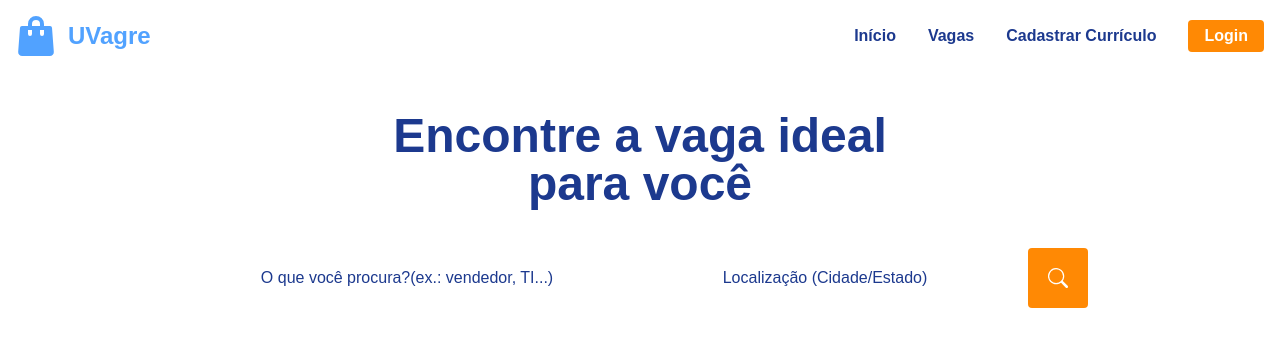
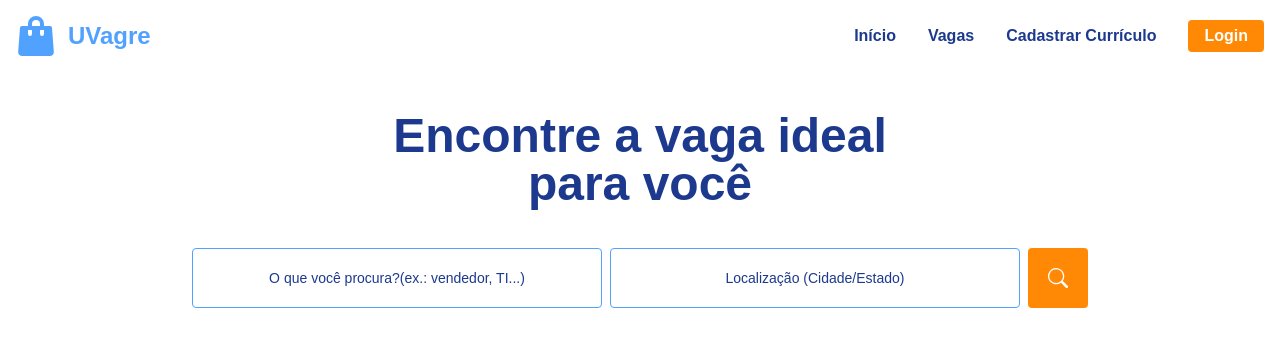
Before and after one commit to paulophsj/conecta-vagas, a Next.js app: page / in a window 1280 px wide. Shown: the top 346 px of the page. Built offline with nearby package versions, Linux system fonts and the light colour scheme.

Commit message:
Ajustando fundo escuro e input

```diff
--- a/components/static/Header.jsx
+++ b/components/static/Header.jsx
@@ -45,10 +45,14 @@ export default function Header() {
                     </ul>
                 </div>
 
+                {
+                    //Modal ao abrir o menu hamburguer
+                    openModal && (
+                        <span onClick={() => setOpenModal(false)} className="fixed z-40 w-full h-full top-0 left-0 bg-gray-900 opacity-50"></span>
+                    )
+                }
 
                 <div id="drawer-navigation" className={`fixed md:hidden lg:hidden top-0 left-0 z-50 h-screen p-4 overflow-y-auto transition-transform bg-white w-64 dark:bg-gray-800 ${openModal ? "transform-none" : "-translate-x-full"}`} tabindex="-1" aria-labelledby="drawer-navigation-label" aria-modal={openModal} role={openModal ? 'dialog' : ''} aria-hidden={openModal ? '' : false}>
-                    <span onClick={() => setOpenModal(false)} className="fixed z-40 w-full h-full top-0 left-0 bg-gray-900 opacity-50"></span>
-                    <div className="top-0 left-0 fixed z-50 w-64 bg-white h-full p-4">
                     <h5 id="drawer-navigation-label" className="text-base font-semibold text-gray-500 uppercase dark:text-gray-400">Menu</h5>
                     <button onClick={(e) => setOpenModal(false)} type="button" data-drawer-hide="drawer-navigation" aria-controls="drawer-navigation" className="text-gray-400 bg-transparent hover:bg-gray-200 hover:text-red-500 hover:cursor-pointer rounded-lg text-sm w-8 h-8 absolute top-2.5 end-2.5 inline-flex items-center justify-center dark:hover:bg-gray-600 dark:hover:text-white">
                         <svg className="w-3 h-3" aria-hidden="true" xmlns="http://www.w3.org/2000/svg" fill="none" viewBox="0 0 14 14">
@@ -119,8 +123,6 @@ export default function Header() {
                         </ul>
                     </div>
                 </div>
-
-                </div>
             </div>
         </nav>
 
--- a/pages/index.jsx
+++ b/pages/index.jsx
@@ -5,9 +5,9 @@ export default function index() {
                 <h1 className="text-center text-5xl max-lg:text-4xl text-blue-900 font-bold">Encontre a vaga ideal <br/> para você</h1>
                 <form action="" className="w-4xl flex justify-center gap-2 max-sm:flex-col max-sm:w-full max-lg:w-full">
                     <div className="w-full flex gap-2">
-                        <input type="text" className="w-full max-sm:h-10 placeholder:text-blue-900 pl-5 max-sm:pl-3 focus:outline-1 focus:outline-blue-400 rounded-sm placeholder:text-center h-full" placeholder="O que você procura?(ex.: vendedor, TI...)" />
-                        <input type="text" className="max-sm:hidden w-full max-sm:h-10 placeholder:text-blue-900 pl-5 focus:outline-1 focus:outline-blue-400 rounded-sm placeholder:text-center h-full" placeholder="Localização (Cidade/Estado)"/>
-                        <button title="Inserir localidade" className="hidden bg-blue-400 w-15 max-sm:flex justify-center items-center rounded-sm hover:bg-blue-500 cursor-pointer">
+                        <input type="text" className="border-1 border-blue-400 placeholder:text-sm w-full max-sm:h-10 placeholder:text-blue-900 p-2 max-sm:pl-3 focus:outline-1 focus:outline-blue-400 rounded-sm placeholder:text-center h-full" placeholder="O que você procura?(ex.: vendedor, TI...)" />
+                        <input type="text" className="max-sm:hidden border-1 border-blue-400 placeholder:text-sm w-full max-sm:h-10 placeholder:text-blue-900 p-2 focus:outline-1 focus:outline-blue-400 rounded-sm placeholder:text-center h-full" placeholder="Localização (Cidade/Estado)"/>
+                        <button title="Inserir localidade" className="hidden bg-blue-400 p-2 w-auto max-sm:flex justify-center items-center rounded-sm hover:bg-blue-500 cursor-pointer">
                             <svg xmlns="http://www.w3.org/2000/svg" width="20" height="20" fill="white" className="bi bi-geo-alt-fill" viewBox="0 0 16 16">
                                 <path d="M8 16s6-5.686 6-10A6 6 0 0 0 2 6c0 4.314 6 10 6 10m0-7a3 3 0 1 1 0-6 3 3 0 0 1 0 6"/>
                             </svg>
```
Lines whose indentation alone changed are shown as unchanged.
